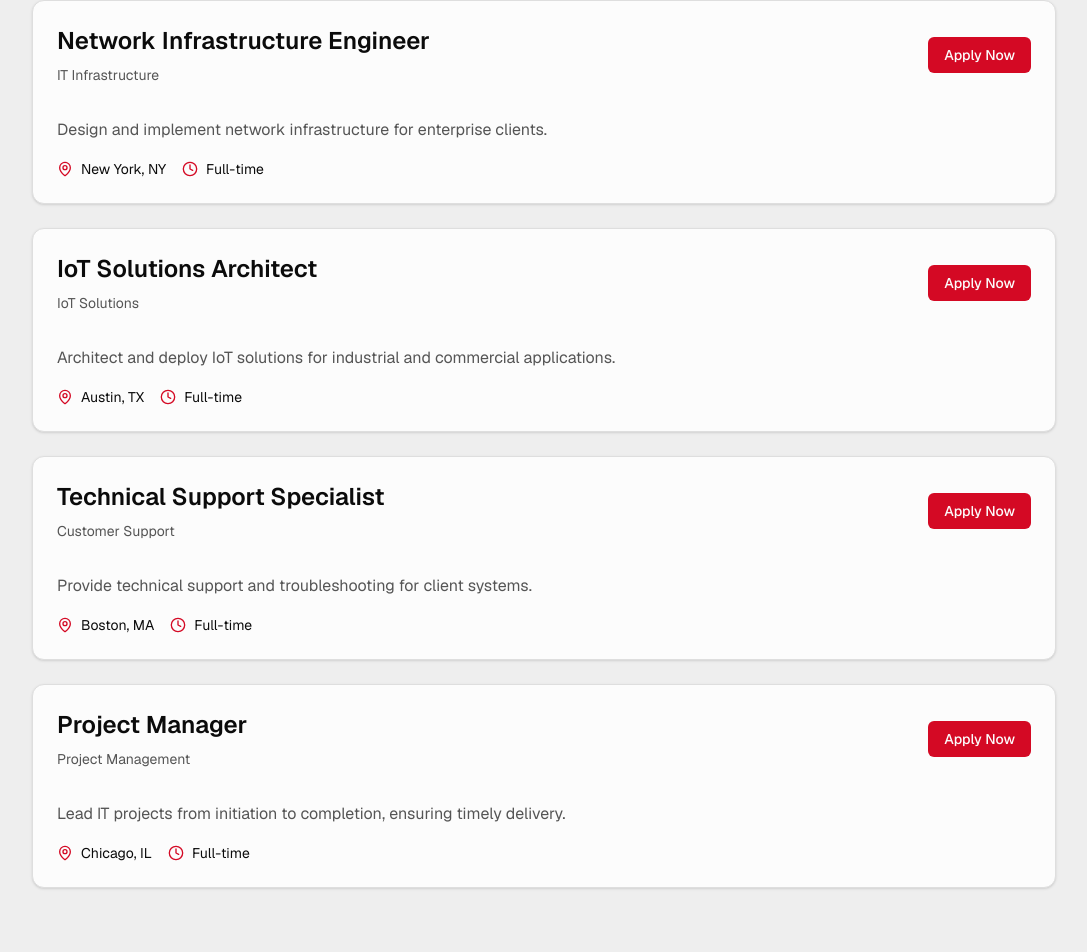
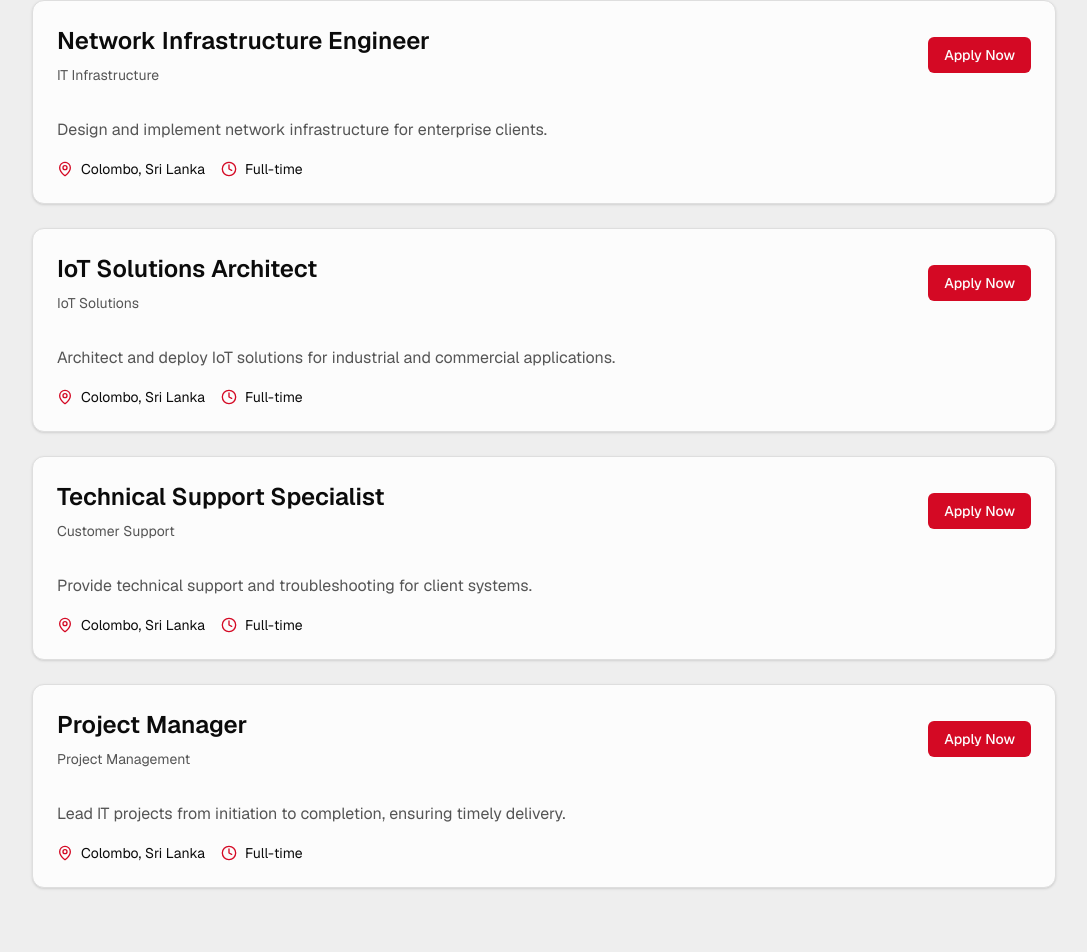
Before and after one commit to nileshakmeemana/Prime-IT-Solutions, a Next.js app: page /careers in a window 1280 px wide. Shown: the part 1617-2569 px from the top of the page, without its empty margins (96-1183 px from the left). Built offline with nearby package versions, Linux system fonts and the light colour scheme.

Commit message:
Update page.tsx

```diff
--- a/app/careers/page.tsx
+++ b/app/careers/page.tsx
@@ -30,7 +30,7 @@ export default function CareersPage() {
     {
       title: "Senior Software Engineer",
       department: "Software Development",
-      location: "Silicon Valley, CA",
+      location: "Colombo, Sri Lanka",
       type: "Full-time",
       description: "Lead development of enterprise software solutions using modern technologies.",
     },
@@ -44,28 +44,28 @@ export default function CareersPage() {
     {
       title: "Network Infrastructure Engineer",
       department: "IT Infrastructure",
-      location: "New York, NY",
+      location: "Colombo, Sri Lanka",
       type: "Full-time",
       description: "Design and implement network infrastructure for enterprise clients.",
     },
     {
       title: "IoT Solutions Architect",
       department: "IoT Solutions",
-      location: "Austin, TX",
+      location: "Colombo, Sri Lanka",
       type: "Full-time",
       description: "Architect and deploy IoT solutions for industrial and commercial applications.",
     },
     {
       title: "Technical Support Specialist",
       department: "Customer Support",
-      location: "Boston, MA",
+      location: "Colombo, Sri Lanka",
       type: "Full-time",
       description: "Provide technical support and troubleshooting for client systems.",
     },
     {
       title: "Project Manager",
       department: "Project Management",
-      location: "Chicago, IL",
+      location: "Colombo, Sri Lanka",
       type: "Full-time",
       description: "Lead IT projects from initiation to completion, ensuring timely delivery.",
     },
```
